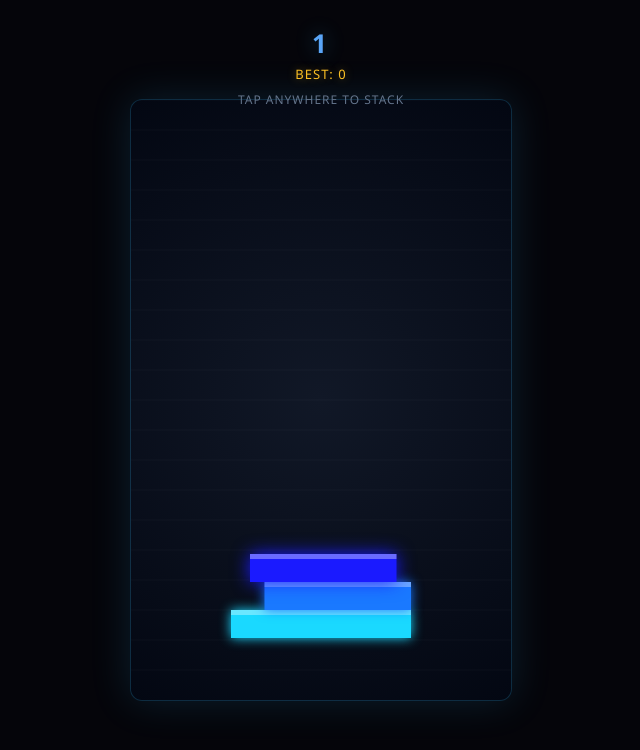
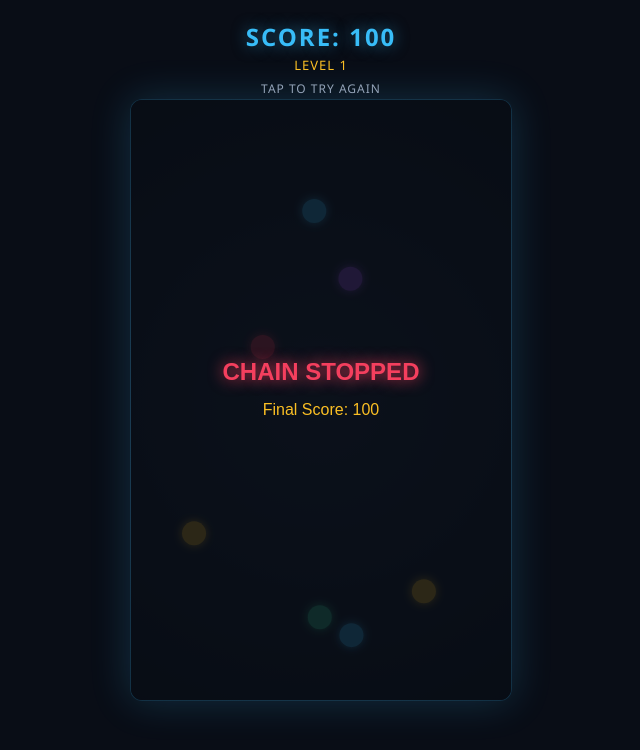
Before and after one commit to Shasi31/sky-high-slice, a plain HTML site: page index.html in a window 1280 px wide. Both pictures are taken after a click on the element 640 px from the left and 400 px from the top of the page. Shown: the whole page, without its empty margins (319-959 px from the left). Drawn offline with Linux system fonts and the light colour scheme.

Commit message:
Update index.html

```diff
--- a/index.html
+++ b/index.html
@@ -3,12 +3,12 @@
 <head>
     <meta charset="UTF-8">
     <meta name="viewport" content="width=device-width, initial-scale=1.0">
-    <title>Neon Stack - Arcade</title>
+    <title>Chain-Reaction Pop</title>
     <style>
         body {
             margin: 0;
             padding: 0;
-            background: #05050a;
+            background: #090d16;
             font-family: 'Segoe UI', system-ui, sans-serif;
             overflow: hidden;
             display: flex;
@@ -19,40 +19,37 @@
             user-select: none;
         }
         canvas {
-            background: radial-gradient(circle at center, #111827 0%, #030712 100%);
-            box-shadow: 0 0 40px rgba(56, 189, 248, 0.15);
+            background: radial-gradient(circle at center, #1e293b 0%, #090d16 100%);
+            box-shadow: 0 0 40px rgba(56, 189, 248, 0.2);
             border-radius: 12px;
             border: 1px solid rgba(56, 189, 248, 0.2);
             cursor: pointer;
         }
         #ui {
             position: absolute;
-            top: 25px;
+            top: 20px;
             text-align: center;
             pointer-events: none;
             z-index: 10;
         }
         h1 {
             margin: 0;
-            font-size: 26px;
+            font-size: 24px;
             font-weight: 800;
-            letter-spacing: 3px;
-            background: linear-gradient(to right, #38bdf8, #818cf8);
-            -webkit-background-clip: text;
-            -webkit-text-fill-color: transparent;
-            text-shadow: 0 0 20px rgba(56, 189, 248, 0.4);
+            letter-spacing: 2px;
+            color: #38bdf8;
+            text-shadow: 0 0 15px rgba(56, 189, 248, 0.5);
         }
-        #best-score {
+        #level-indicator {
             font-size: 13px;
+            color: #fbbf24;
             letter-spacing: 1px;
-            color: #fbbf24;
-            margin-top: 4px;
-            text-shadow: 0 0 10px rgba(251, 191, 36, 0.4);
+            margin-top: 3px;
         }
         p {
-            margin: 8px 0 0;
+            margin: 6px 0 0;
             font-size: 12px;
-            color: #64748b;
+            color: #94a3b8;
             letter-spacing: 1px;
             text-transform: uppercase;
         }
@@ -61,9 +58,9 @@
 <body>
 
     <div id="ui">
-        <h1 id="score-board">0</h1>
-        <div id="best-score">BEST: 0</div>
-        <p>Tap anywhere to stack</p>
+        <h1 id="score-display">SCORE: 0</h1>
+        <div id="level-indicator">LEVEL 1</div>
+        <p id="instruction">Tap anywhere to trigger a chain reaction</p>
     </div>
 
     <canvas id="gameCanvas" width="380" height="600"></canvas>
@@ -71,269 +68,250 @@
     <script>
         const canvas = document.getElementById("gameCanvas");
         const ctx = canvas.getContext("2d");
-        const scoreBoard = document.getElementById("score-board");
-        const bestScoreBoard = document.getElementById("best-score");
+        const scoreDisplay = document.getElementById("score-display");
+        const levelIndicator = document.getElementById("level-indicator");
+        const instruction = document.getElementById("instruction");
 
         let score = 0;
-        let bestScore = localStorage.getItem("neonStackBest") || 0;
-        bestScoreBoard.innerText = "BEST: " + bestScore;
+        let level = 1;
+        let gameState = "READY"; // READY, PLAYING, GAME_OVER
 
-        let gameRunning = true;
-        let cameraY = 0;
-        let targetCameraY = 0;
+        let orbs = [];
+        let ripples = [];
+        let particles = [];
+        let tapsLeft = 1;
 
-        const blockHeight = 28;
-        let initialWidth = 180;
-        let stack = [];
-        let particles = [];
-        let screenShake = 0;
-
-        let currentBlock = {
-            x: 0,
-            y: 0,
-            width: initialWidth,
-            speed: 3.5,
-            direction: 1,
-            colorHue: 180
-        };
-
-        class Particle {
-            constructor(x, y, color, width) {
+        class Orb {
+            constructor(x, y, vx, vy, color) {
                 this.x = x;
                 this.y = y;
-                this.vx = (Math.random() - 0.5) * 10;
-                this.vy = Math.random() * -8 - 2;
-                this.width = width;
-                this.height = blockHeight;
+                this.vx = vx;
+                this.vy = vy;
+                this.radius = 12;
                 this.color = color;
-                this.gravity = 0.45;
+                this.isExploding = false;
+                this.explodingTimer = 0;
+            }
+            update() {
+                if (this.isExploding) {
+                    this.explodingTimer++;
+                    this.radius += 0.8;
+                    return;
+                }
+                // Move floating orbs around smoothly
+                this.x += this.vx;
+                this.y += this.vy;
+
+                // Bounce off canvas walls
+                if (this.x - this.radius < 0 || this.x + this.radius > canvas.width) this.vx *= -1;
+                if (this.y - this.radius < 50 || this.y + this.radius > canvas.height) this.vy *= -1;
+            }
+            draw() {
+                ctx.save();
+                ctx.shadowBlur = this.isExploding ? 20 : 10;
+                ctx.shadowColor = this.color;
+                ctx.fillStyle = this.color;
+                ctx.beginPath();
+                ctx.arc(this.x, this.y, Math.max(0, this.radius), 0, Math.PI * 2);
+                ctx.fill();
+                ctx.restore();
+            }
+        }
+
+        class Ripple {
+            constructor(x, y, color) {
+                this.x = x;
+                this.y = y;
+                this.radius = 10;
+                this.maxRadius = 70 + (level * 10);
+                this.color = color;
                 this.alpha = 1;
             }
             update() {
-                this.vy += this.gravity;
+                this.radius += 3.5;
+                this.alpha = 1 - (this.radius / this.maxRadius);
+            }
+            draw() {
+                ctx.save();
+                ctx.globalAlpha = Math.max(0, this.alpha);
+                ctx.strokeStyle = this.color;
+                ctx.lineWidth = 3;
+                ctx.shadowBlur = 10;
+                ctx.shadowColor = this.color;
+                ctx.beginPath();
+                ctx.arc(this.x, this.y, this.radius, 0, Math.PI * 2);
+                ctx.stroke();
+                ctx.restore();
+            }
+        }
+
+        class Particle {
+            constructor(x, y, color) {
+                this.x = x;
+                this.y = y;
+                let angle = Math.random() * Math.PI * 2;
+                let speed = Math.random() * 4 + 1;
+                this.vx = Math.cos(angle) * speed;
+                this.vy = Math.sin(angle) * speed;
+                this.color = color;
+                this.alpha = 1;
+                this.radius = Math.random() * 3 + 1;
+            }
+            update() {
                 this.x += this.vx;
                 this.y += this.vy;
-                this.alpha -= 0.015;
+                this.alpha -= 0.02;
             }
             draw() {
                 ctx.save();
                 ctx.globalAlpha = Math.max(0, this.alpha);
                 ctx.fillStyle = this.color;
-                ctx.shadowBlur = 15;
-                ctx.shadowColor = this.color;
-                ctx.fillRect(this.x, this.y - cameraY, this.width, this.height);
+                ctx.beginPath();
+                ctx.arc(this.x, this.y, this.radius, 0, Math.PI * 2);
+                ctx.fill();
                 ctx.restore();
             }
         }
 
-        function initGame() {
-            score = 0;
-            stack = [];
+        function startLevel() {
+            orbs = [];
+            ripples = [];
             particles = [];
-            cameraY = 0;
-            targetCameraY = 0;
-            gameRunning = true;
-            scoreBoard.innerText = score;
+            tapsLeft = 1;
+            gameState = "READY";
+            instruction.innerText = "Tap anywhere to launch trigger";
 
-            // Neon glowing base block
-            stack.push({
-                x: (canvas.width - initialWidth) / 2,
-                y: canvas.height - 90,
-                width: initialWidth,
-                colorHue: 190
-            });
+            let orbCount = 5 + (level * 3); // More orbs each level
+            let colors = ["#38bdf8", "#fbbf24", "#f43f5e", "#a855f7", "#34d399"];
 
-            resetCurrentBlock();
+            for (let i = 0; i < orbCount; i++) {
+                let x = Math.random() * (canvas.width - 60) + 30;
+                let y = Math.random() * (canvas.height - 120) + 70;
+                let vx = (Math.random() - 0.5) * (1.5 + level * 0.2);
+                let vy = (Math.random() - 0.5) * (1.5 + level * 0.2);
+                let color = colors[i % colors.length];
+                orbs.push(new Orb(x, y, vx, vy, color));
+            }
+            levelIndicator.innerText = "LEVEL " + level;
         }
 
-        function resetCurrentBlock() {
-            let lastBlock = stack[stack.length - 1];
-            let newY = lastBlock.y - blockHeight;
-            let nextHue = (lastBlock.colorHue + 25) % 360;
+        canvas.addEventListener("click", (e) => {
+            let rect = canvas.getBoundingClientRect();
+            let clickX = e.clientX - rect.left;
+            let clickY = e.clientY - rect.top;
 
-            currentBlock = {
-                x: 0,
-                y: newY,
-                width: lastBlock.width,
-                speed: 3.5 + Math.floor(score / 4) * 0.35,
-                direction: 1,
-                colorHue: nextHue
-            };
-        }
-
-        function dropBlock() {
-            if (!gameRunning) {
-                initGame();
-                return;
+            if (gameState === "READY" && tapsLeft > 0) {
+                tapsLeft--;
+                gameState = "PLAYING";
+                instruction.innerText = "Chain reaction in progress...";
+                ripples.push(new Ripple(clickX, clickY, "#38bdf8"));
+            } else if (gameState === "GAME_OVER") {
+                level = 1;
+                score = 0;
+                scoreDisplay.innerText = "SCORE: " + score;
+                startLevel();
             }
-
-            let lastBlock = stack[stack.length - 1];
-            let difference = currentBlock.x - lastBlock.x;
-            let overlap = currentBlock.width - Math.abs(difference);
-
-            if (overlap <= 0) {
-                gameRunning = false;
-                screenShake = 18;
-
-                if (score > bestScore) {
-                    bestScore = score;
-                    localStorage.setItem("neonStackBest", bestScore);
-                    bestScoreBoard.innerText = "BEST: " + bestScore;
-                }
-                return;
-            }
-
-            // Perfect alignment snap
-            if (Math.abs(difference) < 3) {
-                overlap = lastBlock.width;
-                currentBlock.x = lastBlock.x;
-            }
-
-            let newWidth = overlap;
-            let newX;
-            let blockColor = `hsl(${currentBlock.colorHue}, 100%, 55%)`;
-
-            if (difference > 0) {
-                newX = lastBlock.x + difference;
-                particles.push(new Particle(currentBlock.x + overlap, currentBlock.y, blockColor, currentBlock.width - overlap));
-            } else {
-                newX = lastBlock.x;
-                particles.push(new Particle(currentBlock.x, currentBlock.y, blockColor, Math.abs(difference)));
-            }
-
-            stack.push({
-                x: newX,
-                y: currentBlock.y,
-                width: newWidth,
-                colorHue: currentBlock.colorHue
-            });
-
-            score++;
-            scoreBoard.innerText = score;
-
-            if (stack.length > 5) {
-                targetCameraY += blockHeight;
-            }
-
-            resetCurrentBlock();
-        }
-
-        window.addEventListener("mousedown", dropBlock);
-        window.addEventListener("touchstart", (e) => {
-            e.preventDefault();
-            dropBlock();
         });
 
         function update() {
-            if (gameRunning) {
-                currentBlock.x += currentBlock.speed * currentBlock.direction;
-                if (currentBlock.x + currentBlock.width > canvas.width) {
-                    currentBlock.x = canvas.width - currentBlock.width;
-                    currentBlock.direction = -1;
-                } else if (currentBlock.x < 0) {
-                    currentBlock.x = 0;
-                    currentBlock.direction = 1;
+            // Update orbs
+            orbs.forEach(orb => orb.update());
+
+            // Update ripples & check collisions with orbs
+            ripples.forEach((ripple, rIndex) => {
+                ripple.update();
+
+                orbs.forEach(orb => {
+                    if (!orb.isExploding) {
+                        let dist = Math.hypot(ripple.x - orb.x, ripple.y - orb.y);
+                        // If ripple touches an orb, trigger secondary explosion ripple!
+                        if (dist < ripple.radius + orb.radius) {
+                            orb.isExploding = true;
+                            score += 100;
+                            scoreDisplay.innerText = "SCORE: " + score;
+
+                            // Spawn explosion particles
+                            for (let p = 0; p < 8; p++) {
+                                particles.push(new Particle(orb.x, orb.y, orb.color));
+                            }
+                            // Trigger secondary expanding ripple wave from this popped orb
+                            ripples.push(new Ripple(orb.x, orb.y, orb.color));
+                        }
+                    }
+                });
+
+                if (ripple.alpha <= 0) {
+                    ripples.splice(rIndex, 1);
                 }
-            }
+            });
 
-            cameraY += (targetCameraY - cameraY) * 0.12;
-
-            if (screenShake > 0) {
-                screenShake *= 0.85;
-                if (screenShake < 0.5) screenShake = 0;
-            }
-
+            // Update particles
             particles.forEach((p, index) => {
                 p.update();
-                if (p.alpha <= 0 || p.y > canvas.height + cameraY) {
-                    particles.splice(index, 1);
+                if (p.alpha <= 0) particles.splice(index, 1);
+            });
+
+            // Remove fully exploded orbs
+            orbs = orbs.filter(orb => !orb.isExploding || orb.explodingTimer < 25);
+
+            // Check win/loss conditions when playing
+            if (gameState === "PLAYING" && ripples.length === 0) {
+                let poppedCount = orbs.filter(o => o.isExploding).length;
+                // Win if you clear a target percentage (e.g., 50% or more of the board)
+                let totalOrbs = orbs.length + poppedCount;
+                let successRate = poppedCount / totalOrbs;
+
+                if (poppedCount >= 3 || (totalOrbs <= 5 && poppedCount > 0)) {
+                    // Level Cleared! Advance next level after brief delay
+                    setTimeout(() => {
+                        level++;
+                        startLevel();
+                    }, 1000);
+                    gameState = "LEVEL_CLEAR";
+                } else if (tapsLeft === 0) {
+                    // Failed to pop enough
+                    gameState = "GAME_OVER";
+                    instruction.innerText = "Tap to Try Again";
                 }
-            });
-        }
-
-        function drawGrid() {
-            ctx.strokeStyle = "rgba(255, 255, 255, 0.03)";
-            ctx.lineWidth = 1;
-            let gridSize = 30;
-            let offsetY = -(cameraY % gridSize);
-
-            for (let y = offsetY; y < canvas.height; y += gridSize) {
-                ctx.beginPath();
-                ctx.moveTo(0, y);
-                ctx.lineTo(canvas.width, y);
-                ctx.stroke();
             }
         }
 
         function draw() {
-            ctx.save();
+            ctx.clearRect(0, 0, canvas.width, canvas.height);
 
-            if (screenShake > 0) {
-                ctx.translate((Math.random() - 0.5) * screenShake, (Math.random() - 0.5) * screenShake);
-            }
-
-            ctx.clearRect(0, 0, canvas.width, canvas.height);
-            drawGrid();
-
-            // Draw stacked blocks with neon glow
-            stack.forEach((block) => {
-                let renderY = block.y - cameraY;
-                if (renderY > -blockHeight && renderY < canvas.height + blockHeight) {
-                    let color = `hsl(${block.colorHue}, 100%, 55%)`;
-
-                    ctx.shadowBlur = 12;
-                    ctx.shadowColor = color;
-                    ctx.fillStyle = color;
-                    ctx.fillRect(block.x, renderY, block.width, blockHeight);
-
-                    // Glossy top edge highlight
-                    ctx.shadowBlur = 0;
-                    ctx.fillStyle = "rgba(255, 255, 255, 0.35)";
-                    ctx.fillRect(block.x, renderY, block.width, 5);
-                }
-            });
-
-            // Draw moving active block with glowing trail effect
-            if (gameRunning) {
-                let renderY = currentBlock.y - cameraY;
-                let color = `hsl(${currentBlock.colorHue}, 100%, 55%)`;
-
-                ctx.shadowBlur = 18;
-                ctx.shadowColor = color;
-                ctx.fillStyle = color;
-                ctx.fillRect(currentBlock.x, renderY, currentBlock.width, blockHeight);
-
-                ctx.shadowBlur = 0;
-                ctx.fillStyle = "rgba(255, 255, 255, 0.35)";
-                ctx.fillRect(currentBlock.x, renderY, currentBlock.width, 5);
-            }
-
+            // Draw game elements
+            orbs.forEach(orb => orb.draw());
+            ripples.forEach(ripple => ripple.draw());
             particles.forEach(p => p.draw());
 
-            // Game Over overlay screen
-            if (!gameRunning) {
-                ctx.shadowBlur = 0;
-                ctx.fillStyle = "rgba(3, 7, 18, 0.9)";
+            // Game Over / Win overlays
+            if (gameState === "GAME_OVER") {
+                ctx.fillStyle = "rgba(9, 13, 22, 0.85)";
                 ctx.fillRect(0, 0, canvas.width, canvas.height);
 
-                ctx.fillStyle = "#f87171";
+                ctx.fillStyle = "#f43f5e";
                 ctx.font = "bold 24px sans-serif";
                 ctx.textAlign = "center";
-                ctx.shadowBlur = 10;
-                ctx.shadowColor = "#f87171";
-                ctx.fillText("GAME OVER", canvas.width / 2, canvas.height / 2 - 25);
+                ctx.shadowBlur = 15;
+                ctx.shadowColor = "#f43f5e";
+                ctx.fillText("CHAIN STOPPED", canvas.width / 2, canvas.height / 2 - 20);
 
                 ctx.shadowBlur = 0;
                 ctx.fillStyle = "#fbbf24";
                 ctx.font = "16px sans-serif";
-                ctx.fillText("Score: " + score, canvas.width / 2, canvas.height / 2 + 10);
+                ctx.fillText("Final Score: " + score, canvas.width / 2, canvas.height / 2 + 15);
+            } else if (gameState === "LEVEL_CLEAR") {
+                ctx.fillStyle = "rgba(9, 13, 22, 0.75)";
+                ctx.fillRect(0, 0, canvas.width, canvas.height);
 
-                ctx.fillStyle = "#38bdf8";
-                ctx.font = "13px sans-serif";
-                ctx.fillText("Tap anywhere to retry", canvas.width / 2, canvas.height / 2 + 45);
+                ctx.fillStyle = "#34d399";
+                ctx.font = "bold 26px sans-serif";
+                ctx.textAlign = "center";
+                ctx.shadowBlur = 15;
+                ctx.shadowColor = "#34d399";
+                ctx.fillText("LEVEL CLEARED!", canvas.width / 2, canvas.height / 2);
+                ctx.shadowBlur = 0;
             }
-
-            ctx.restore();
         }
 
         function loop() {
@@ -342,7 +320,7 @@
             requestAnimationFrame(loop);
         }
 
-        initGame();
+        startLevel();
         loop();
     </script>
 </body>
```
